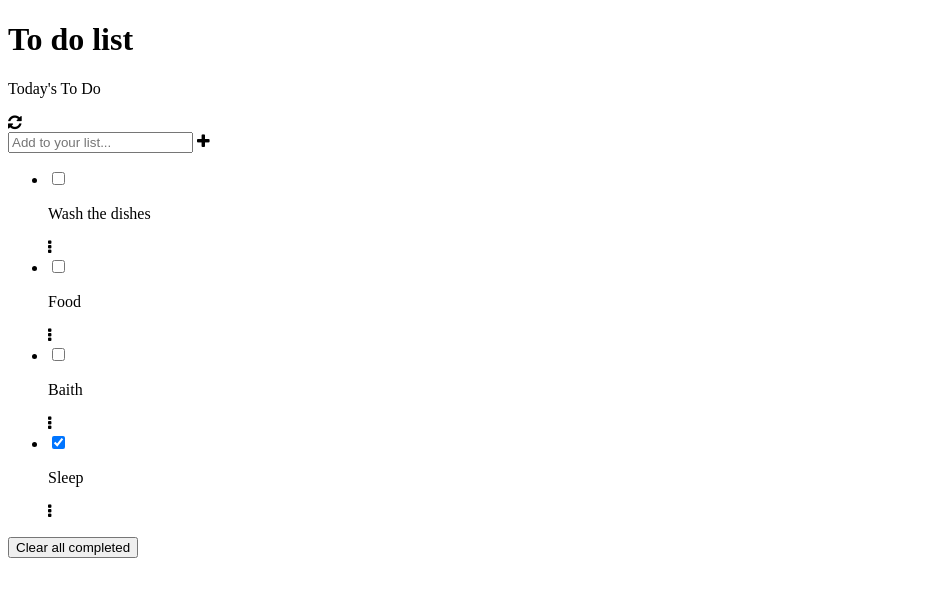
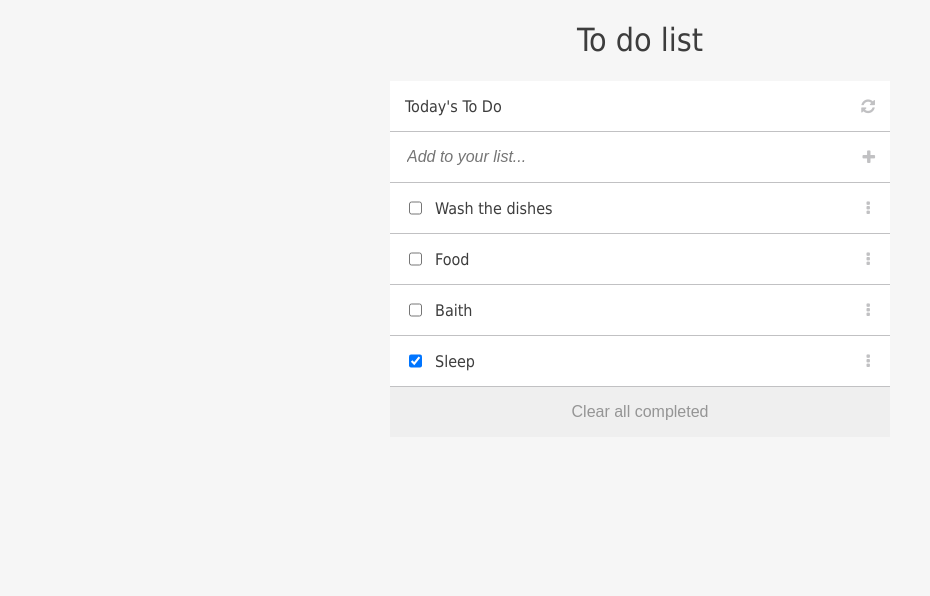
Before and after one commit to Olivier-Kango/To-Do-List, a website built with webpack: page src/index.html in a window 1280 px wide. Shown: the whole page, without its empty margins (0-930 px from the left). Built offline with nearby package versions, Linux system fonts and the light colour scheme.

Commit message:
Set CSS rules for the to do List

```diff
--- a/src/style.css
+++ b/src/style.css
@@ -1,4 +1,98 @@
-.hello {
+body {
+  font-family: Tahoma, sans-serif;
+  background: #f6f6f6;
+  color: rgb(61, 61, 61);
+}
+
+.main-title {
+  text-align: center;
+  font-weight: 100;
+}
+
+.container {
+  background: white;
+  width: 500px;
+  margin: 0 auto;
+}
+
+.list {
+  border-bottom: 1px solid #c1c1c3;
+  display: flex;
+  justify-content: space-between;
+  align-content: center;
+  height: 50px;
+  padding: 0 15px;
+}
+
+.fa {
+  display: flex;
+  color: #c1c1c3;
+  align-items: center;
+}
+
+#text-input {
+  width: 90%;
+  border: none;
+  font-style: italic;
+  font-size: medium;
+}
+
+input:focus {
+  outline: none;
+}
+
+.list-check {
+  display: flex;
+  gap: 10px;
+  padding: 0;
+}
+
+#checkbox {
+  width: 17px;
+  color: #c1c1c3;
+  margin: 0;
+}
+
+#checkbox:hover {
   color: black;
-  background: gray;
+  cursor: pointer;
 }
+
+.ul-lists {
+  margin: 0;
+  padding: 0;
+}
+
+.fa-refresh,
+.fa-plus {
+  cursor: pointer;
+}
+
+.fa-ellipsis-v {
+  cursor: move;
+  margin-right: 5px;
+}
+
+.fa:hover {
+  color: black;
+}
+
+button {
+  border: none;
+  height: 50px;
+  margin: 0;
+  width: 100%;
+  font-size: medium;
+  color: #959595;
+}
+
+button:hover {
+  text-decoration: underline;
+  cursor: pointer;
+}
+
+@media (max-width: 768px) {
+  .container {
+    width: 90%;
+  }
+}
```
